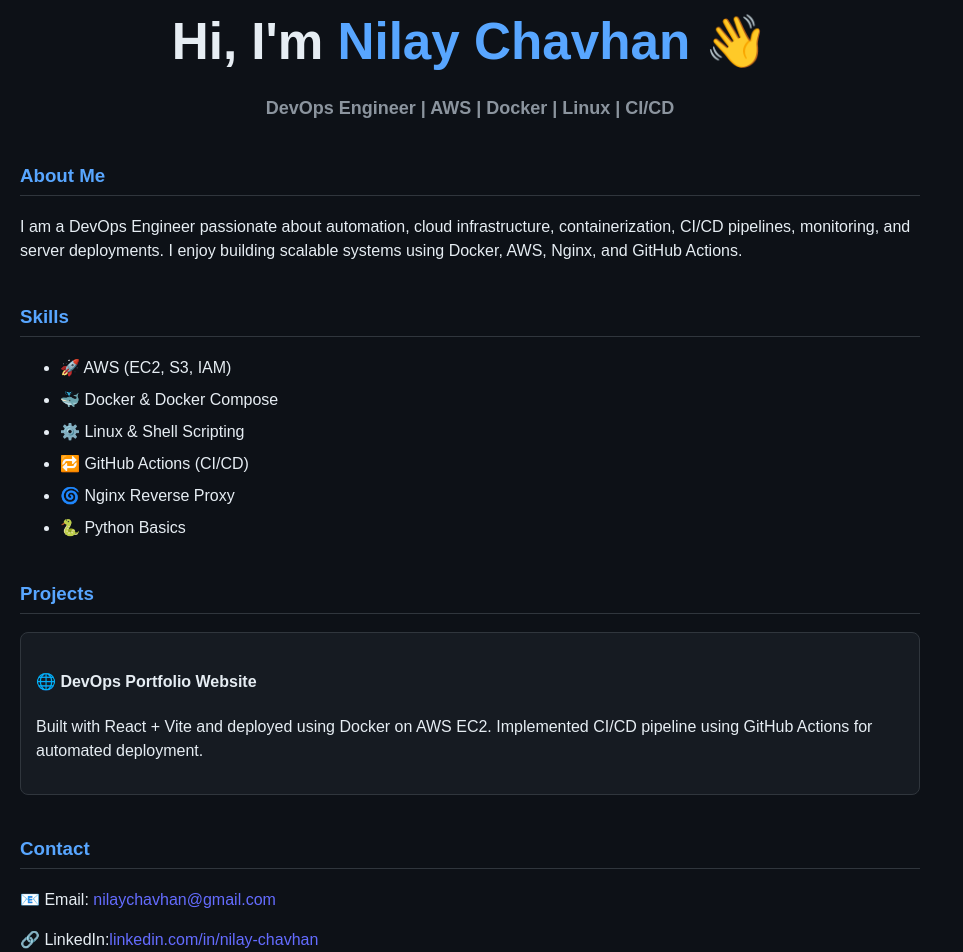
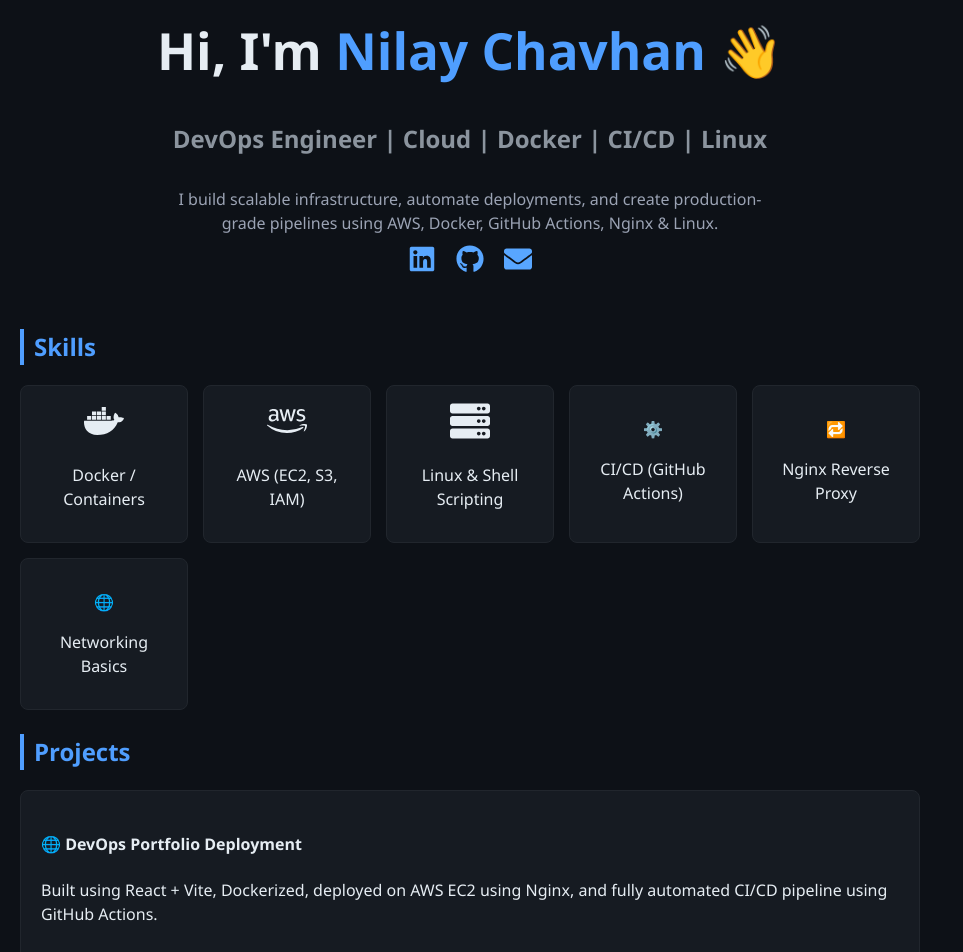
Before and after one commit to nilay866/my-portfolio, a React (Vite) app: page / in a window 1280 px wide. Shown: the part 40-992 px from the top of the page, without its empty margins (0-963 px from the left). Built offline with nearby package versions, Linux system fonts and the light colour scheme.

Commit message:
new update

```diff
--- a/src/App.css
+++ b/src/App.css
@@ -1,53 +1,107 @@
 body {
-  font-family: Arial, sans-serif;
   background: #0d1117;
   color: #e6edf3;
+  font-family: "Segoe UI", sans-serif;
   margin: 0;
   padding: 0;
 }
 
-.container {
+/* MAIN LAYOUT */
+.main {
   max-width: 900px;
   margin: auto;
   padding: 20px;
+  animation: fadeIn 1s ease-in-out;
 }
 
-.header {
+@keyframes fadeIn {
+  from { opacity: 0; transform: translateY(10px); }
+  to { opacity: 1; transform: translateY(0); }
+}
+
+/* HERO SECTION */
+.hero {
   text-align: center;
-  margin-bottom: 40px;
+  margin-top: 40px;
+  margin-bottom: 50px;
 }
 
 .highlight {
-  color: #58a6ff;
+  color: #4f9eff;
 }
 
-.subtext {
-  font-size: 18px;
-  margin-top: -10px;
+.subtitle {
   color: #8b949e;
 }
 
-.section {
-  margin-bottom: 40px;
+.summary {
+  max-width: 600px;
+  margin: auto;
+  padding: 10px 0;
+  color: #9ba3b4;
 }
 
-.section h3 {
+.socials a {
   color: #58a6ff;
-  border-bottom: 1px solid #30363d;
-  padding-bottom: 5px;
+  margin: 10px;
+  transition: 0.3s;
 }
 
-.skills li {
-  margin: 8px 0;
+.socials a:hover {
+  color: white;
 }
 
-.project-card {
-  padding: 15px;
-  border: 1px solid #30363d;
-  border-radius: 8px;
-  background: #161b22;
+/* SECTION TITLES */
+.section-title {
+  font-size: 24px;
+  color: #4f9eff;
+  border-left: 4px solid #4f9eff;
+  padding-left: 10px;
+  margin-bottom: 20px;
 }
 
+/* SKILLS GRID */
+.skills-grid {
+  display: grid;
+  grid-template-columns: repeat(auto-fit, minmax(150px, 1fr));
+  gap: 15px;
+}
+
+.skill-card {
+  background: #161b22;
+  padding: 15px;
+  text-align: center;
+  border-radius: 8px;
+  transition: 0.3s;
+  border: 1px solid #21262d;
+}
+
+.skill-card:hover {
+  transform: translateY(-5px);
+  background: #1f242d;
+}
+
+/* PROJECT CARDS */
+.project-card {
+  background: #161b22;
+  padding: 20px;
+  border-radius: 8px;
+  margin-bottom: 15px;
+  border: 1px solid #21262d;
+  transition: 0.3s;
+}
+
+.project-card:hover {
+  background: #1f242d;
+  transform: translateY(-3px);
+}
+
+/* CONTACT */
+.contact-item a {
+  color: #4f9eff;
+}
+
+/* FOOTER */
 .footer {
   text-align: center;
   margin-top: 40px;
--- a/src/App.jsx
+++ b/src/App.jsx
@@ -1,66 +1,79 @@
 import "./App.css";
+import { FaLinkedin, FaGithub, FaEnvelope, FaDocker, FaAws, FaServer } from "react-icons/fa";
 
 function App() {
   return (
-    <div className="container">
-      {/* HEADER */}
-      <header className="header">
+    <div className="main">
+
+      {/* HERO SECTION */}
+      <section className="hero">
         <h1>Hi, I'm <span className="highlight">Nilay Chavhan</span> 👋</h1>
-        <h2 className="subtext">DevOps Engineer | AWS | Docker | Linux | CI/CD</h2>
-      </header>
+        <h2 className="subtitle">DevOps Engineer | Cloud | Docker | CI/CD | Linux</h2>
+        <p className="summary">
+          I build scalable infrastructure, automate deployments, and create production-grade pipelines
+          using AWS, Docker, GitHub Actions, Nginx & Linux.
+        </p>
 
-      {/* ABOUT SECTION */}
-      <section className="section">
-        <h3>About Me</h3>
-        <p>
-          I am a DevOps Engineer passionate about automation, cloud infrastructure,
-          containerization, CI/CD pipelines, monitoring, and server deployments.
-          I enjoy building scalable systems using Docker, AWS, Nginx, and GitHub Actions.
-        </p>
+        <div className="socials">
+          <a href="https://www.linkedin.com/in/nilay-chavhan-272271188" target="_blank"><FaLinkedin size={28} /></a>
+          <a href="https://github.com/nilay866" target="_blank"><FaGithub size={28} /></a>
+          <a href="mailto:nilaychavhan@gmail.com"><FaEnvelope size={28} /></a>
+        </div>
       </section>
 
-      {/* SKILLS */}
+      {/* SKILLS SECTION */}
       <section className="section">
-        <h3>Skills</h3>
-        <ul className="skills">
-          <li>🚀 AWS (EC2, S3, IAM)</li>
-          <li>🐳 Docker & Docker Compose</li>
-          <li>⚙️ Linux & Shell Scripting</li>
-          <li>🔁 GitHub Actions (CI/CD)</li>
-          <li>🌀 Nginx Reverse Proxy</li>
-          <li>🐍 Python Basics</li>
-        </ul>
+        <h3 className="section-title">Skills</h3>
+
+        <div className="skills-grid">
+          <div className="skill-card"><FaDocker size={40} /><p>Docker / Containers</p></div>
+          <div className="skill-card"><FaAws size={40} /><p>AWS (EC2, S3, IAM)</p></div>
+          <div className="skill-card"><FaServer size={40} /><p>Linux & Shell Scripting</p></div>
+          <div className="skill-card"><p className="icon">⚙️</p><p>CI/CD (GitHub Actions)</p></div>
+          <div className="skill-card"><p className="icon">🔁</p><p>Nginx Reverse Proxy</p></div>
+          <div className="skill-card"><p className="icon">🌐</p><p>Networking Basics</p></div>
+        </div>
       </section>
 
-      {/* PROJECTS */}
+      {/* PROJECTS SECTION */}
       <section className="section">
-        <h3>Projects</h3>
+        <h3 className="section-title">Projects</h3>
+
         <div className="project-card">
-          <h4>🌐 DevOps Portfolio Website</h4>
+          <h4>🌐 DevOps Portfolio Deployment</h4>
           <p>
-            Built with React + Vite and deployed using Docker on AWS EC2.
-            Implemented CI/CD pipeline using GitHub Actions for automated deployment.
+            Built using React + Vite, Dockerized, deployed on AWS EC2 using Nginx,
+            and fully automated CI/CD pipeline using GitHub Actions.
+          </p>
+        </div>
+
+        <div className="project-card">
+          <h4>🚀 Jenkins CI/CD Pipeline</h4>
+          <p>
+            Automated Docker build → push → EC2 deployment using Jenkins,
+            SSH Agents & DockerHub integration.
+          </p>
+        </div>
+
+        <div className="project-card">
+          <h4>☁ AWS Infrastructure Automation</h4>
+          <p>
+            Automated EC2, IAM, and S3 provisioning using Bash scripts
+            and GitHub workflows.
           </p>
         </div>
       </section>
 
-      {/* CONTACT */}
+      {/* CONTACT SECTION */}
       <section className="section">
-        <h3>Contact</h3>
-        <p>📧 Email: <a href="mailto:nilaychavhan@gmail.com">nilaychavhan@gmail.com</a></p>
-        <p>🔗 LinkedIn:
-          <a
-            href="https://www.linkedin.com/in/nilay-chavhan-272271188"
-            target="_blank"
-            rel="noopener noreferrer"
-          >
-            linkedin.com/in/nilay-chavhan
-          </a>
-        </p>
+        <h3 className="section-title">Contact</h3>
+        <p className="contact-item">📧 Email: <a href="mailto:nilaychavhan@gmail.com">nilaychavhan@gmail.com</a></p>
+        <p className="contact-item">🔗 LinkedIn: <a target="_blank" href="https://www.linkedin.com/in/nilay-chavhan-272271188">linkedin.com/in/nilay-chavhan</a></p>
+        <p className="contact-item">💻 GitHub: <a target="_blank" href="https://github.com/nilay866">github.com/nilay866</a></p>
       </section>
 
       <footer className="footer">
-        <p>© {new Date().getFullYear()} Nilay Chavhan — DevOps Portfolio</p>
+        © {new Date().getFullYear()} Nilay Chavhan — DevOps Engineer Portfolio
       </footer>
     </div>
   );
```
